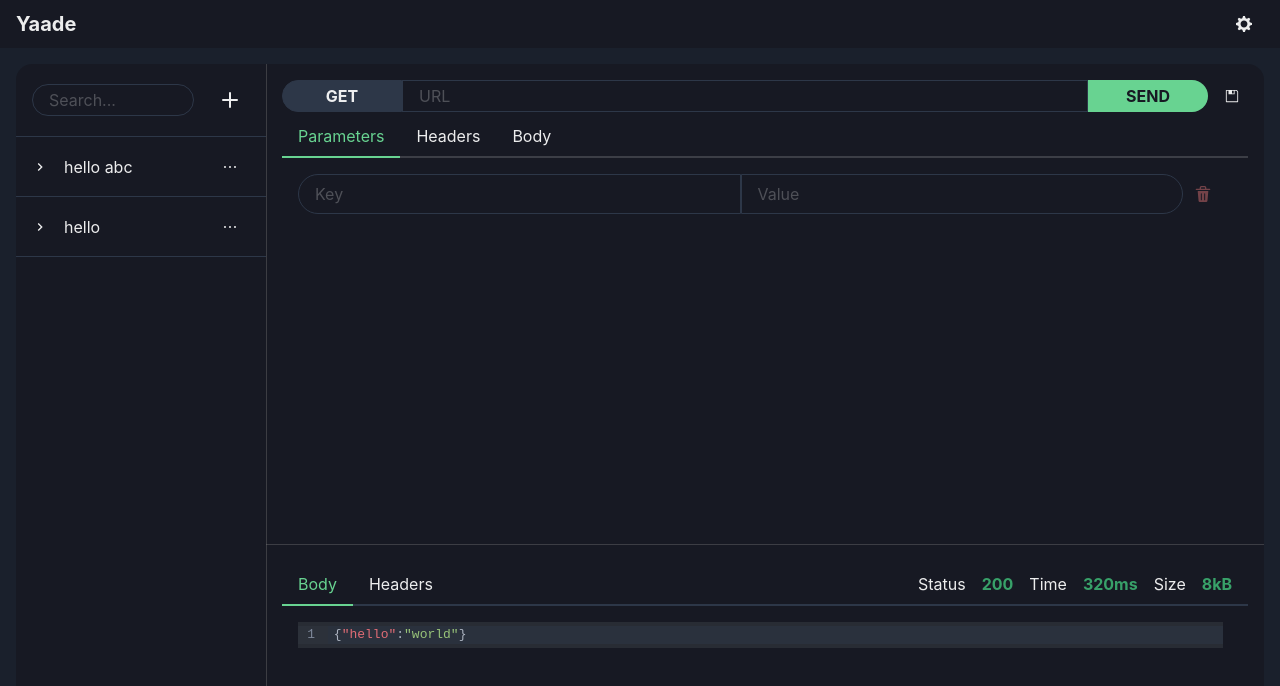
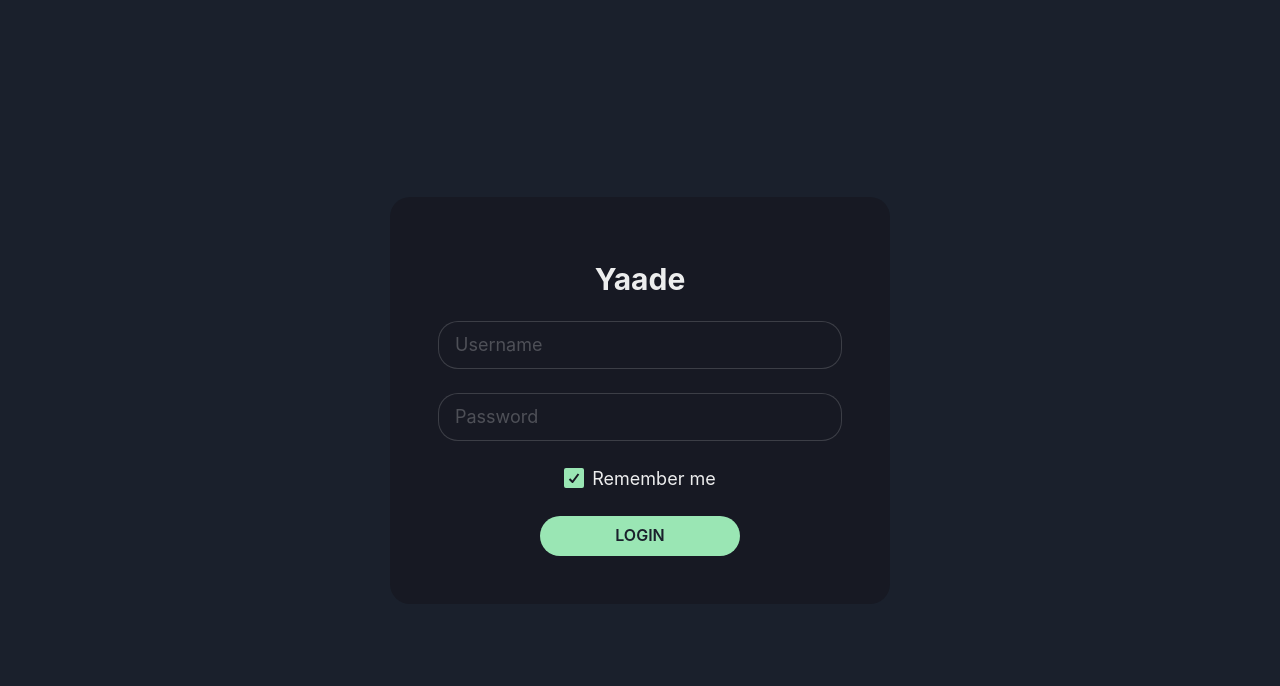
Before and after one commit to EsperoTech/yaade, a React (Vite) app in the folder client/: page / in a window 1280 px wide. Shown: the top 686 px of the page. Built offline with nearby package versions, Linux system fonts and the light colour scheme.

Commit message:
Finish login UI
add:
- a themed login ui (no request sent yet)

```diff
--- a/client/src/App.tsx
+++ b/client/src/App.tsx
@@ -6,18 +6,28 @@
 import Login from './pages/login';
 import theme from './theme';
 
-const UserContext = createContext([{} as User, null as any]);
+interface IUserContext {
+  user: User | undefined;
+  setUser: Function;
+}
+
+const UserContext = createContext<IUserContext>({
+  user: undefined,
+  setUser: () => {},
+});
 
 function App() {
-  const [user, setUser] = useState<User | null>({ username: 'hello', isAdmin: true });
+  const [user, setUser] = useState<User | undefined>();
 
   return (
     <ChakraProvider theme={theme}>
-      <UserContext.Provider value={[user, setUser]}>
+      <UserContext.Provider value={{ user, setUser }}>
         {user ? <Dashboard /> : <Login />}
       </UserContext.Provider>
     </ChakraProvider>
   );
 }
 
+export { UserContext };
+
 export default App;
--- a/client/src/components/CollectionView/CollectionView.tsx
+++ b/client/src/components/CollectionView/CollectionView.tsx
@@ -1,9 +1,9 @@
 import {
   AddIcon,
   ChevronRightIcon,
+  CopyIcon,
+  DeleteIcon,
   EditIcon,
-  DeleteIcon,
-  CopyIcon,
 } from '@chakra-ui/icons';
 import { IconButton, Menu, MenuButton, MenuItem, MenuList } from '@chakra-ui/react';
 import { VscEllipsis } from 'react-icons/vsc';
--- a/client/src/components/loginForm/LoginForm.tsx
+++ /dev/null
@@ -1,18 +0,0 @@
-import { useState } from 'react';
-
-import styles from './LoginForm.module.css';
-
-type State = {
-  username: string;
-  password: string;
-};
-
-function LoginForm() {
-  const [state, setState] = useState<State>({
-    username: '',
-    password: '',
-  });
-  return <div className={styles.container}></div>;
-}
-
-export default LoginForm;
--- a/client/src/components/loginForm/index.tsx
+++ /dev/null
@@ -1,3 +0,0 @@
-import LoginForm from './LoginForm';
-
-export default LoginForm;
--- a/client/src/components/responsePanel/ResponsePanel.tsx
+++ b/client/src/components/responsePanel/ResponsePanel.tsx
@@ -1,5 +1,13 @@
-import { Box } from '@chakra-ui/react';
-import { Tab, TabList, TabPanel, TabPanels, Tabs, useColorMode } from '@chakra-ui/react';
+import { Box, Center } from '@chakra-ui/react';
+import {
+  Tab,
+  TabList,
+  TabPanel,
+  TabPanels,
+  Tabs,
+  Text,
+  useColorMode,
+} from '@chakra-ui/react';
 import { json } from '@codemirror/lang-json';
 import CodeMirror from '@uiw/react-codemirror';
 
@@ -55,7 +63,9 @@
           </TabPanels>
         </Tabs>
       ) : (
-        <span>Push send to get a response...</span>
+        <Center h="100%">
+          <Text>Push send to get a response...</Text>
+        </Center>
       )}
     </Box>
   );
--- a/client/src/pages/dashboard/Dashboard.tsx
+++ b/client/src/pages/dashboard/Dashboard.tsx
@@ -90,23 +90,10 @@
   selected: true,
 };
 
-const defaultResponse: Response = {
-  uri: 'https://abc.de',
-  method: 'POST',
-  status: 200,
-  headers: [
-    {
-      key: 'abc',
-      value: 'def',
-    },
-  ],
-  body: JSON.stringify({ hello: 'world' }),
-};
-
 function Dashboard() {
   const [collections, setCollections] = useState<Array<Collection>>(defaultCollections);
   const [request, setRequest] = useState<Request>(defaultRequest);
-  const [response, setResponse] = useState<Response | undefined>(defaultResponse);
+  const [response, setResponse] = useState<Response | undefined>();
 
   function handleRequestClick(request: Request) {
     const newCollections = [...collections].map((collection) => {
--- a/client/src/pages/login/Login.module.css
+++ b/client/src/pages/login/Login.module.css
@@ -0,0 +1,25 @@
+.root {
+  display: flex;
+  justify-content: center;
+  align-items: center;
+  height: 100vh;
+}
+
+.container {
+  width: 500px;
+  border-radius: 20px;
+  padding: 3rem;
+}
+
+.heading {
+  width: 100%;
+  display: flex;
+  justify-content: center;
+}
+
+.remember {
+  display: flex;
+  align-items: center;
+  justify-content: center;
+  margin-top: 24px;
+}
--- a/client/src/pages/login/Login.tsx
+++ b/client/src/pages/login/Login.tsx
@@ -1,10 +1,126 @@
-import LoginForm from '../../components/loginForm';
+import {
+  Box,
+  Button,
+  Center,
+  Checkbox,
+  Heading,
+  Input,
+  Text,
+  useColorMode,
+  useToast,
+} from '@chakra-ui/react';
+import { useContext } from 'react';
+import { useState } from 'react';
+
+import { UserContext } from '../../App';
+import User from '../../model/User';
 import styles from './Login.module.css';
 
+type State = {
+  username: string;
+  password: string;
+  remember: boolean;
+  loading: boolean;
+};
+
 function Login() {
+  const toast = useToast();
+  const { colorMode } = useColorMode();
+  const { setUser } = useContext(UserContext);
+  const [state, setState] = useState<State>({
+    username: '',
+    password: '',
+    remember: true,
+    loading: false,
+  });
+
+  async function handleLoginClick() {
+    try {
+      setState({ ...state, loading: true });
+
+      // const response = await fetch('/login', {
+      //   method: 'POST',
+      //   body: JSON.stringify(state),
+      // });
+      // if (response.status !== 200) throw new Error();
+
+      // const user = (await response.json()) as User;
+
+      setUser({ username: 'joro', isAdmin: 'true', settings: {} });
+      setState({ ...state, loading: false });
+      toast({
+        title: `Hello ${state.username}.`,
+        description: `You were successfully logged in.`,
+        status: 'success',
+        isClosable: true,
+      });
+    } catch (e) {
+      console.log(e);
+      setState({ ...state, loading: false });
+
+      toast({
+        title: 'Could not login.',
+        description: 'An error occured during login. Please try again.',
+        status: 'error',
+        isClosable: true,
+      });
+    }
+  }
+
   return (
     <div className={styles.root}>
-      <LoginForm />
+      <Box className={styles.container} bg="panelBg">
+        <div className={styles.heading}>
+          <Heading as="h1" size="lg" mt="4">
+            Yaade
+          </Heading>
+        </div>
+        <Input
+          mt="6"
+          placeholder="Username"
+          w="100%"
+          borderRadius={20}
+          size="lg"
+          colorScheme="green"
+          backgroundColor={colorMode === 'light' ? 'white' : undefined}
+          value={state.username}
+          onChange={(e) => setState({ ...state, username: e.target.value })}
+        />
+        <Input
+          mt="6"
+          placeholder="Password"
+          w="100%"
+          borderRadius={20}
+          size="lg"
+          colorScheme="green"
+          backgroundColor={colorMode === 'light' ? 'white' : undefined}
+          value={state.password}
+          onChange={(e) => setState({ ...state, password: e.target.value })}
+        />
+        <Center>
+          <Checkbox
+            size="lg"
+            mt="6"
+            colorScheme="green"
+            defaultChecked
+            onChange={(e) => setState({ ...state, remember: e.target.checked })}
+          >
+            Remember me
+          </Checkbox>
+        </Center>
+        <Center>
+          <Button
+            mt="6"
+            colorScheme="green"
+            borderRadius={20}
+            w={200}
+            onClick={handleLoginClick}
+            isLoading={state.loading}
+          >
+            LOGIN
+          </Button>
+        </Center>
+      </Box>
     </div>
   );
 }
```
Also changed, not shown: client/src/components/loginForm/LoginForm.module.css (deleted).
